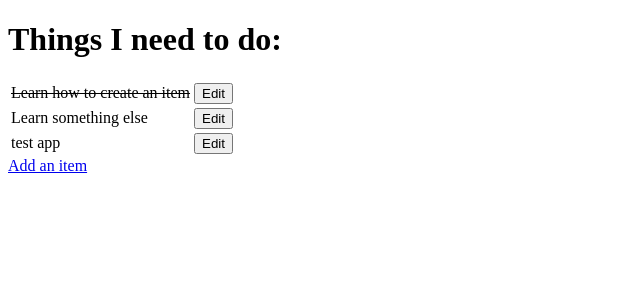
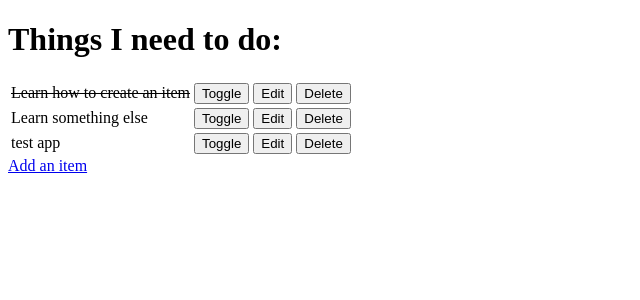
Before and after one commit to cosminaserbanica/CI-FSF-HELLO-DJANGO, a Django app: page / in a window 1280 px wide. Shown: the top 300 px of the page, without its empty margins (0-640 px from the left). Run offline with Django 3.2, Linux system fonts and the light colour scheme; data comes from the database, SQL or seed files in the repository.

Commit message:
Add button for delete item

```diff
--- a/todo/templates/todo/todo_list.html
+++ b/todo/templates/todo/todo_list.html
@@ -18,9 +18,19 @@
         <td>{{ item.name }}</td>
       {% endif %}
       <td>
+        <a href="/toggle/{{ item.id }}">
+            <button>Toggle</button>
+        </a>
+      </td>
+      <td>
           <a href="/edit/{{ item.id }}">
               <button>Edit</button>
           </a>
+      </td>
+      <td>
+        <a href="/delete/{{ item.id }}">
+            <button>Delete</button>
+        </a>
       </td>
       </tr>
     {% empty %}
```
